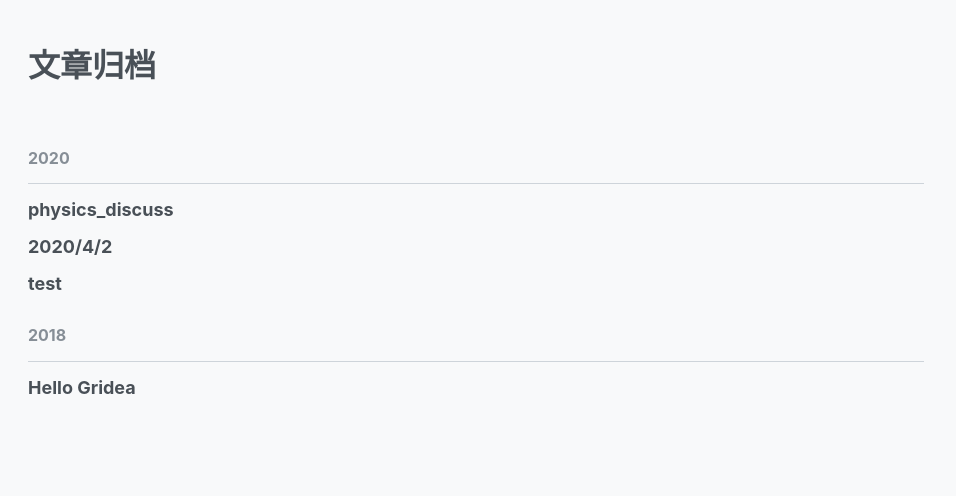
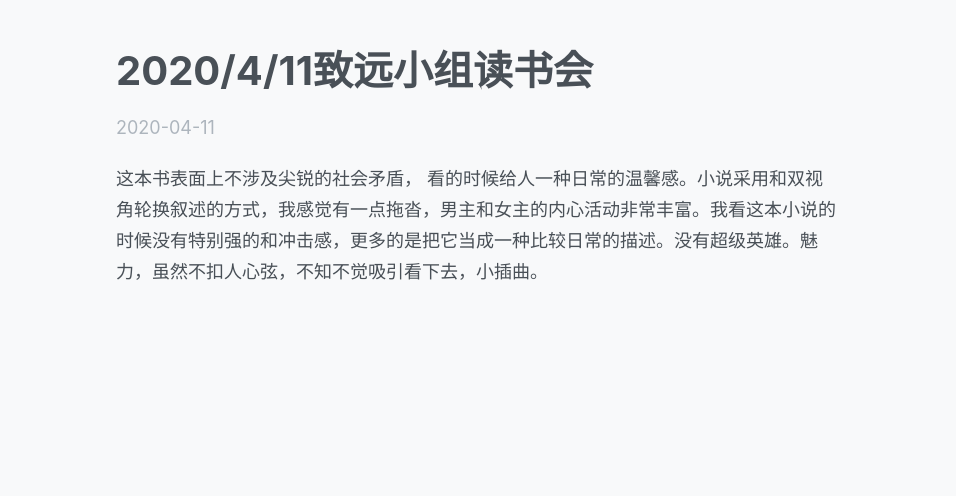
Before and after one commit to frelwx/frelwx.github.io, a plain HTML site: page post/2020411-zhi-yuan-xiao-zu-du-shu-hui/index.html in a window 1280 px wide. Shown: the top 496 px of the page, 324-1280 px from the left. Drawn offline with nearby package versions, Linux system fonts and the light colour scheme.

Commit message:
update from gridea: 2020-04-11 14:50:32

```diff
--- a/atom.xml
+++ b/atom.xml
@@ -2,7 +2,7 @@
 <feed xmlns="http://www.w3.org/2005/Atom">
     <id>https://frelwx.github.io</id>
     <title>Gridea</title>
-    <updated>2020-04-06T08:49:48.753Z</updated>
+    <updated>2020-04-11T06:50:30.696Z</updated>
     <generator>https://github.com/jpmonette/feed</generator>
     <link rel="alternate" href="https://frelwx.github.io"/>
     <link rel="self" href="https://frelwx.github.io/atom.xml"/>
--- a/archives/index.html
+++ b/post/2020411-zhi-yuan-xiao-zu-du-shu-hui/index.html
@@ -3,12 +3,12 @@
   <head>
     <meta charset="utf-8" >
 
-<title>文章归档 | Gridea</title>
+<title>2020/4/11致远小组读书会 | Gridea</title>
 
 <meta name="viewport" content="width=device-width, initial-scale=1, maximum-scale=1, user-scalable=no">
 
 <link rel="stylesheet" href="https://use.fontawesome.com/releases/v5.7.2/css/all.css" integrity="sha384-fnmOCqbTlWIlj8LyTjo7mOUStjsKC4pOpQbqyi7RrhN7udi9RwhKkMHpvLbHG9Sr" crossorigin="anonymous">
-<link rel="shortcut icon" href="https://frelwx.github.io/favicon.ico?v=1586162984670">
+<link rel="shortcut icon" href="https://frelwx.github.io/favicon.ico?v=1586587826535">
 <link rel="stylesheet" href="https://frelwx.github.io/styles/main.css">
 
 
@@ -18,7 +18,8 @@
 
 
 
-    <meta name="description" content="233">
+    <meta name="description" content="这本书表面上不涉及尖锐的社会矛盾， 看的时候给人一种日常的温馨感。小说采用和双视角轮换叙述的方式，我感觉有一点拖沓，男主和女主的内心活动非常丰富。我看这本小说的时候没有特别强的和冲击感，更多的是把它当成一种比较日常的描述。没有超级英雄。魅力..." />
+    <meta name="keywords" content="" />
   </head>
   <body>
     <div id="app" class="main">
@@ -27,7 +28,7 @@
   <div class="top-container" data-aos="fade-right">
     <div class="top-header-container">
       <a class="site-title-container" href="https://frelwx.github.io">
-        <img src="https://frelwx.github.io/images/avatar.png?v=1586162984670" class="site-logo">
+        <img src="https://frelwx.github.io/images/avatar.png?v=1586587826535" class="site-logo">
         <h1 class="site-title">Gridea</h1>
       </a>
       <div class="menu-btn" @click="menuVisible = !menuVisible">
@@ -88,71 +89,20 @@
 
       <div class="main-container">
         <div class="content-container" data-aos="fade-up">
+          <div class="post-detail">
+            <h2 class="post-title">2020/4/11致远小组读书会</h2>
+            <div class="post-date">2020-04-11</div>
 
+            <div class="post-content" v-pre>
+              <p>这本书表面上不涉及尖锐的社会矛盾， 看的时候给人一种日常的温馨感。小说采用和双视角轮换叙述的方式，我感觉有一点拖沓，男主和女主的内心活动非常丰富。我看这本小说的时候没有特别强的和冲击感，更多的是把它当成一种比较日常的描述。没有超级英雄。魅力，虽然不扣人心弦，不知不觉吸引看下去，小插曲。</p>
 
-          <h2 class="archives-title">文章归档</h2>
-          <div class="archives-container">
-
-              <h2 class="year" data-aos="fade-in" data-aos-delay="500">2020</h2>
-
-
-                  <article class="post">
-                    <a href="https://frelwx.github.io/post/physics_discuss/">
-                      <h2 class="post-title">
-                        physics_discuss
-                      </h2>
-                    </a>
-                  </article>
-
-
-
-                  <article class="post">
-                    <a href="https://frelwx.github.io/post/202042/">
-                      <h2 class="post-title">
-                        2020/4/2
-                      </h2>
-                    </a>
-                  </article>
-
-
-
-                  <article class="post">
-                    <a href="https://frelwx.github.io/post/test/">
-                      <h2 class="post-title">
-                        test
-                      </h2>
-                    </a>
-                  </article>
+            </div>
 
 
 
 
 
-              <h2 class="year" data-aos="fade-in" data-aos-delay="500">2018</h2>
-
-
-
-
-
-
-
-
-                  <article class="post">
-                    <a href="https://frelwx.github.io/post/hello-gridea/">
-                      <h2 class="post-title">
-                        Hello Gridea
-                      </h2>
-                    </a>
-                  </article>
-
-
-
           </div>
-
-          <div class="pagination-container">
-
-
-</div>
 
         </div>
       </div>
```
Also changed, not shown: index.html (+2 -2 lines), post/202042/index.html (+2 -2 lines), post/about/index.html (+2 -2 lines), post/hello-gridea/index.html (+2 -2 lines), post/physics_discuss/index.html (+2 -2 lines), post/test/index.html (+2 -2 lines), tag/IyoYgxh6Q/index.html (+2 -2 lines), tags/index.html (+2 -2 lines).
